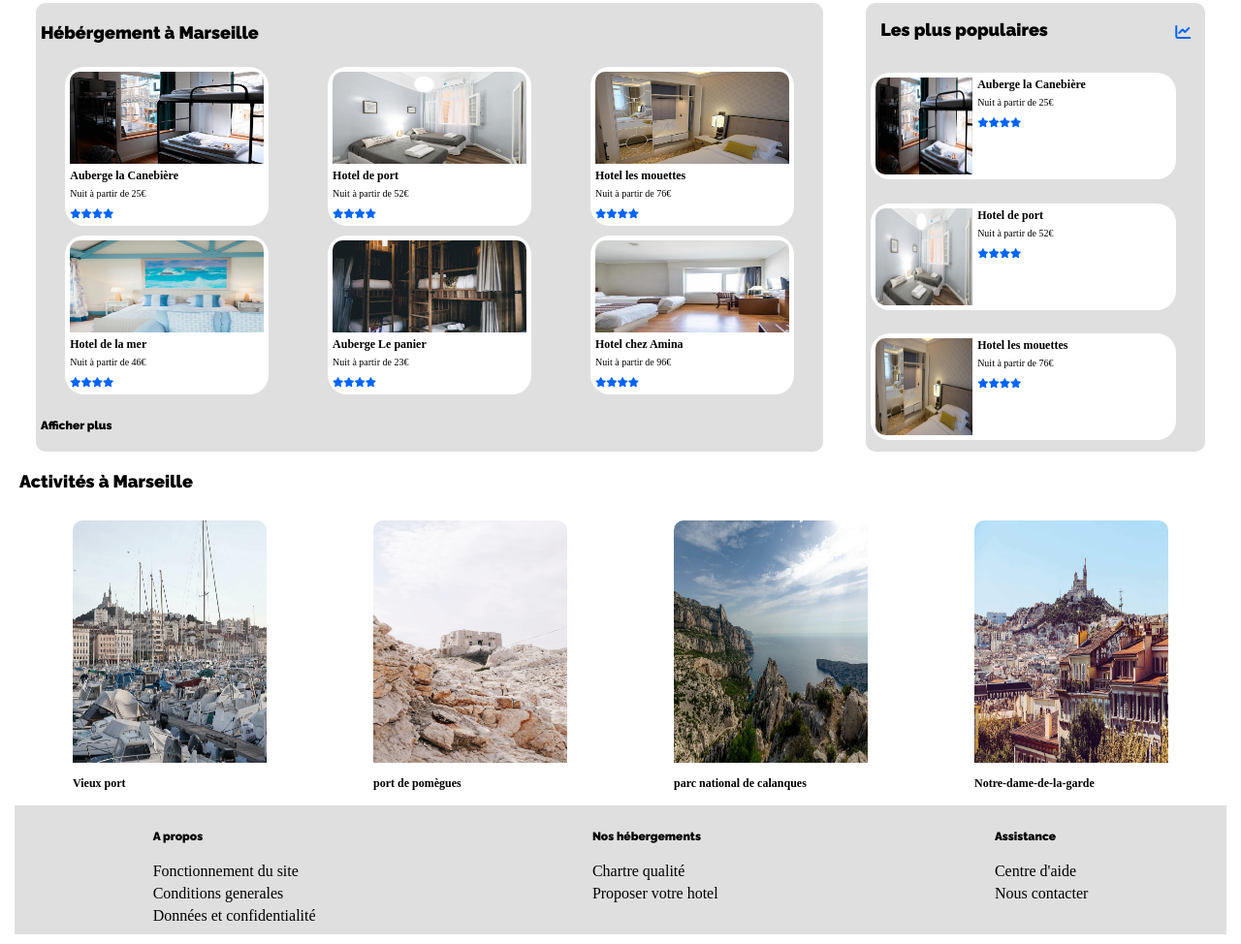
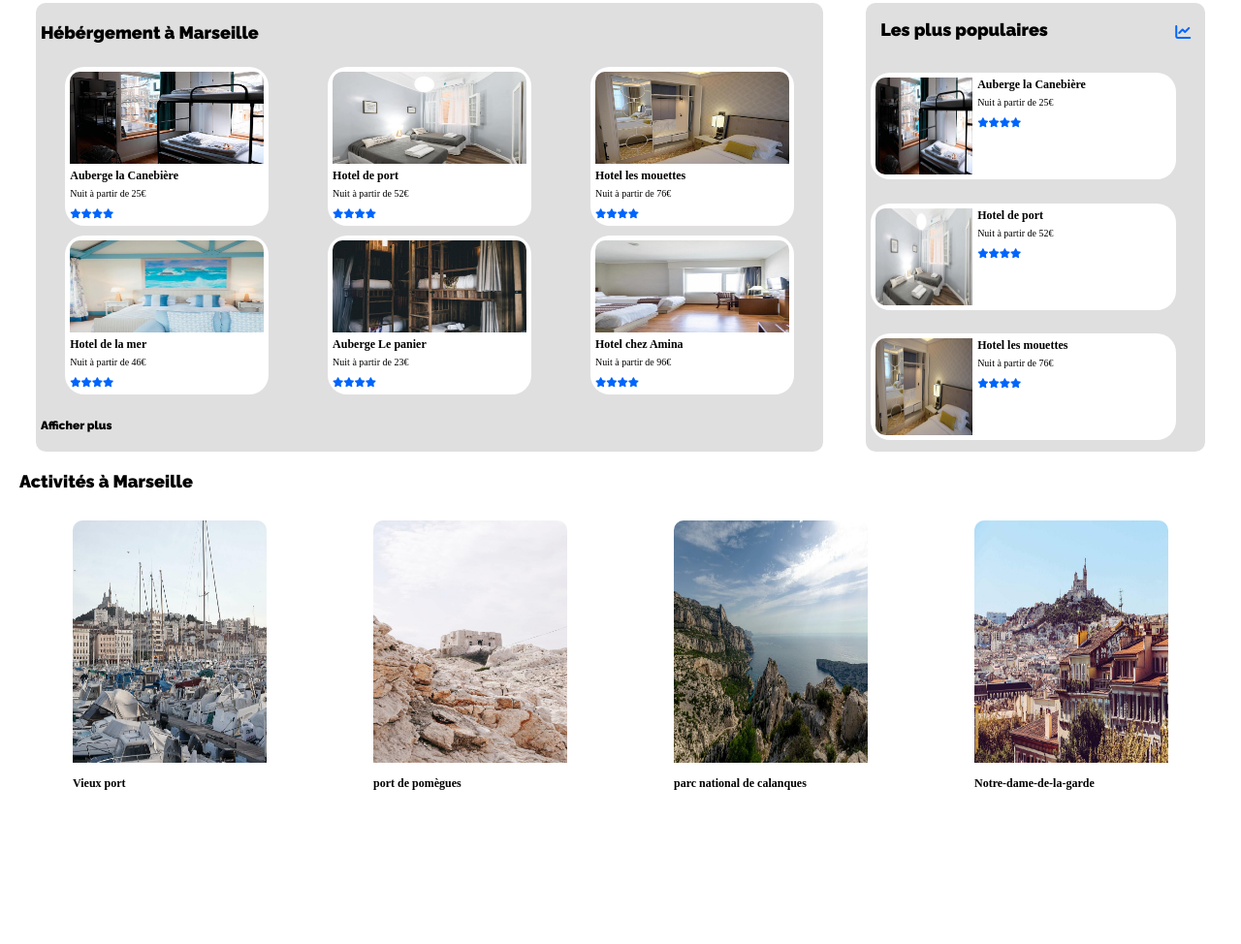
Before and after one commit to Chmuss/OpenClassroom-Projet2, a plain HTML site: page index.html in a window 1280 px wide. Shown: the part 369-1343 px from the top of the page at 97% size. After the commit the page ends 1205 px from the top, so only its background shows below. Drawn offline with Linux system fonts and the light colour scheme.

```diff
--- a/index.html
+++ b/index.html
@@ -155,22 +155,7 @@
         </section>
     </main>
     <footer>
-        <div class="a-propos">
-            <h4>A propos</h4>
-            <p>Fonctionnement du site</p>
-            <p>Conditions generales</p>
-            <p>Données et confidentialité</p>
-        </div>
-        <div class="nos-hergements">
-            <h4>Nos hébergements</h4>
-            <p>Chartre qualité</p>
-            <p>Proposer votre hotel</p>
-        </div>
-        <div class="assistance">
-            <h4>Assistance</h4>
-            <p>Centre d'aide</p>
-            <p>Nous contacter</p>
-        </div>
+
     </footer>
 </body>
 
--- a/style.css
+++ b/style.css
@@ -56,9 +56,6 @@
     font-size: 12px;
     margin-top: 20px;
     margin-bottom: 20px;
-
-}
-.afficher-plus{
     width: 100%;
 }
 p{
@@ -223,10 +220,3 @@
     height: 250px;
     border-radius: 10px 10px 0 0;
 }
-footer {
-    background-color: rgb(224, 223, 223);
-    display: flex;
-    flex-wrap: wrap;
-    flex-direction: row;
-    justify-content: space-around;
-}
--- a/telephone.css
+++ b/telephone.css
@@ -99,10 +99,3 @@
     width: 100%;
     height: 150px;
 }
-footer {
-    background-color: rgb(224, 223, 223);
-    display: flex;
-    flex-wrap: wrap;
-    flex-direction: column;
-    justify-content: center;
-}
```
